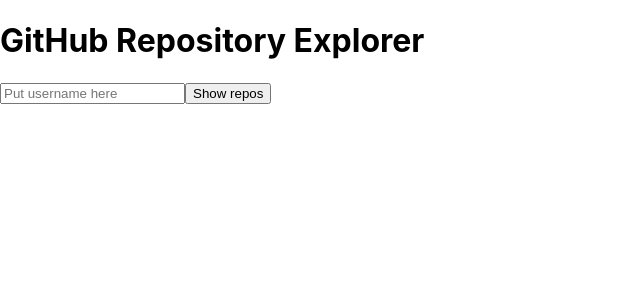
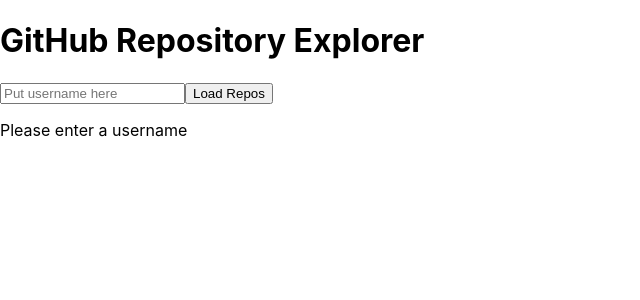
Before and after one commit to v1nn1k/github-api, a React (Create React App) app: page / in a window 1280 px wide. Shown: the top 300 px of the page, without its empty margins (0-640 px from the left). Built offline with nearby package versions, Linux system fonts and the light colour scheme.

Commit message:
improved code by v1nn1k's comments

```diff
--- a/src/App.js
+++ b/src/App.js
@@ -4,7 +4,11 @@
 
 
 function App() {
-  const [inputValue, setInputValue] = useState("");
+  const [inputValue, setInputValue] = useState(() => {
+    const params = new URLSearchParams(window.location.search);
+    const usernameFromURL = params.get('query');
+    return usernameFromURL || '';
+  })
   const [repos, setRepos] = useState([]);
   const [errorMessage, setError] = useState(null);
 
@@ -17,7 +21,6 @@
     setError(null);
     fetch(`https://api.github.com/users/${username}/repos`, {
     headers: {
-      Authorization: forsto,
       "Content-Type": "application/json",
     },
     })
@@ -32,45 +35,42 @@
         setRepos(json);
       })
     .catch((error) => {
-      setError(error.message)
+      setError(error.message);
     })
   }
 
     const changeUrl = () => {
       const params = new URLSearchParams(window.location.search);
-      params.set('user', inputValue);
+      params.set('query', inputValue);
       window.history.replaceState(null, '', `?${params.toString()}`);
       getRepoByUsername();
     }
 
     useEffect(() => {
-      const params = new URLSearchParams(window.location.search);
-      const usernameFromURL = params.get('user');
-      if (usernameFromURL) {
-        setInputValue(usernameFromURL);
-        getRepoByUsername(usernameFromURL);
-      }
-    }, []);
+        getRepoByUsername(inputValue);
+    }, [inputValue]);
 
   return (
-    <div>
+    <div className="container">
       <h1>GitHub Repository Explorer</h1>
       <div>
         <input type="text" value={inputValue}
           onChange={(e) => setInputValue(e.target.value)}
           placeholder="Put username here"/>
-        <button onClick={changeUrl}>Show repos</button>
-      </div>
-      <div >
+        <button onClick={changeUrl} className='load-button'>Load Repos</button>
+      <div className="main">
       {errorMessage ? (
         <p>{errorMessage}</p>
         ) :       repos.map((repo) => (
           <div className='repos' key={repo.id}>
             <h3>{repo.name}</h3>
             <p>{repo.description}</p>
+            <p>Language: {repo.language}</p>
+            <a href={repo.clone_url}>View on GitHub</a>
           </div>
       ))}
-  </div>
+      </div>
+    </div>
   </div>
   );
 }
```
